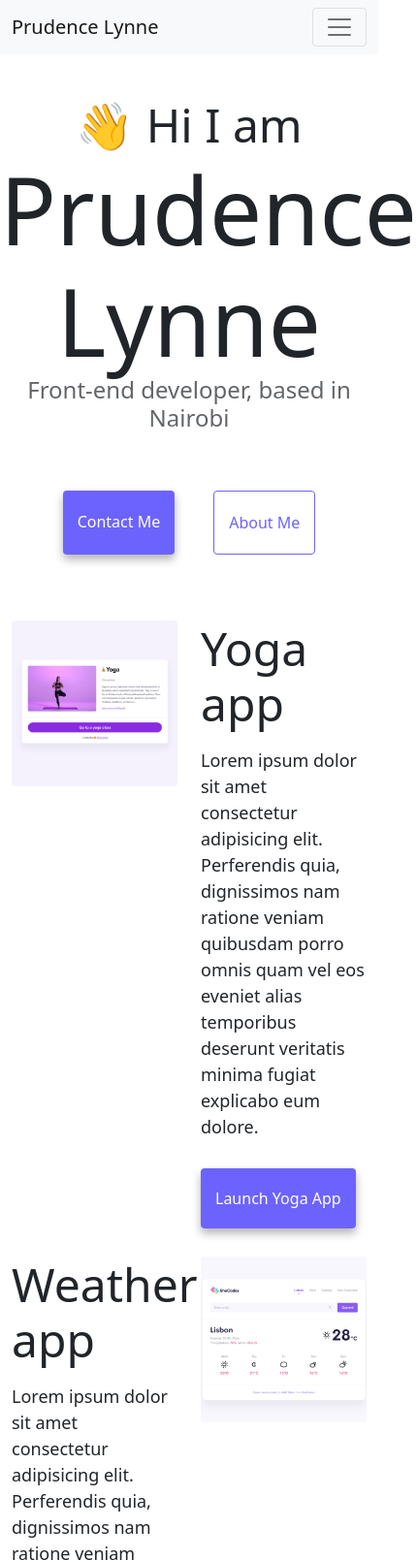
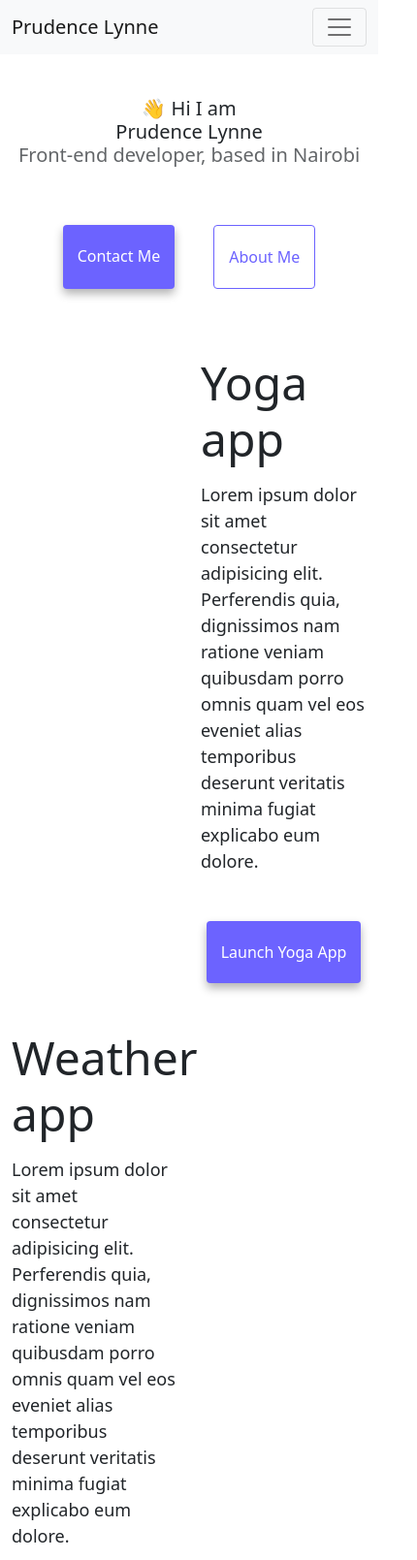
Before and after one commit to Prud5/advancedToolsHomwork, a website: page index.html in a window 390 px wide. Shown: the top 1609 px of the page at 97% size, 430 px wide, since content can reach past the window. Drawn offline with nearby package versions, Linux system fonts and the light colour scheme.

Commit message:
Upsated index.html and style.css

```diff
--- a/index.html
+++ b/index.html
@@ -91,12 +91,12 @@
           </div>
         </div>
         <div class="col-6">
-          <img src="images/weather.png" class="img-fluid rounded" />
+          <img src="images/weather.png" alt="weather" class="img-fluid rounded" />
         </div>
       </div>
       <div class="row mt-5">
         <div class="col-6">
-          <img src="images/yogurt.png" class="img-fluid rounded" />
+          <img src="images/yogurt.png" class="img-fluid rounded" alt="yogurt" />
         </div>
         <div class="col-6">
           <h2 class="mb-3">Yogurt app</h2>
--- a/style.css
+++ b/style.css
@@ -86,3 +86,17 @@ p {
 .email-link:hover {
   text-decoration: underline;
 }
+@media (max-width:600px){
+  .text-center{
+    font-size: 20px;
+  }
+  img{
+    display:none
+  }
+  .mt-5,col-6{
+    display: flex;
+      justify-content: center;
+      align-items: center;
+   }
+
+}
```
